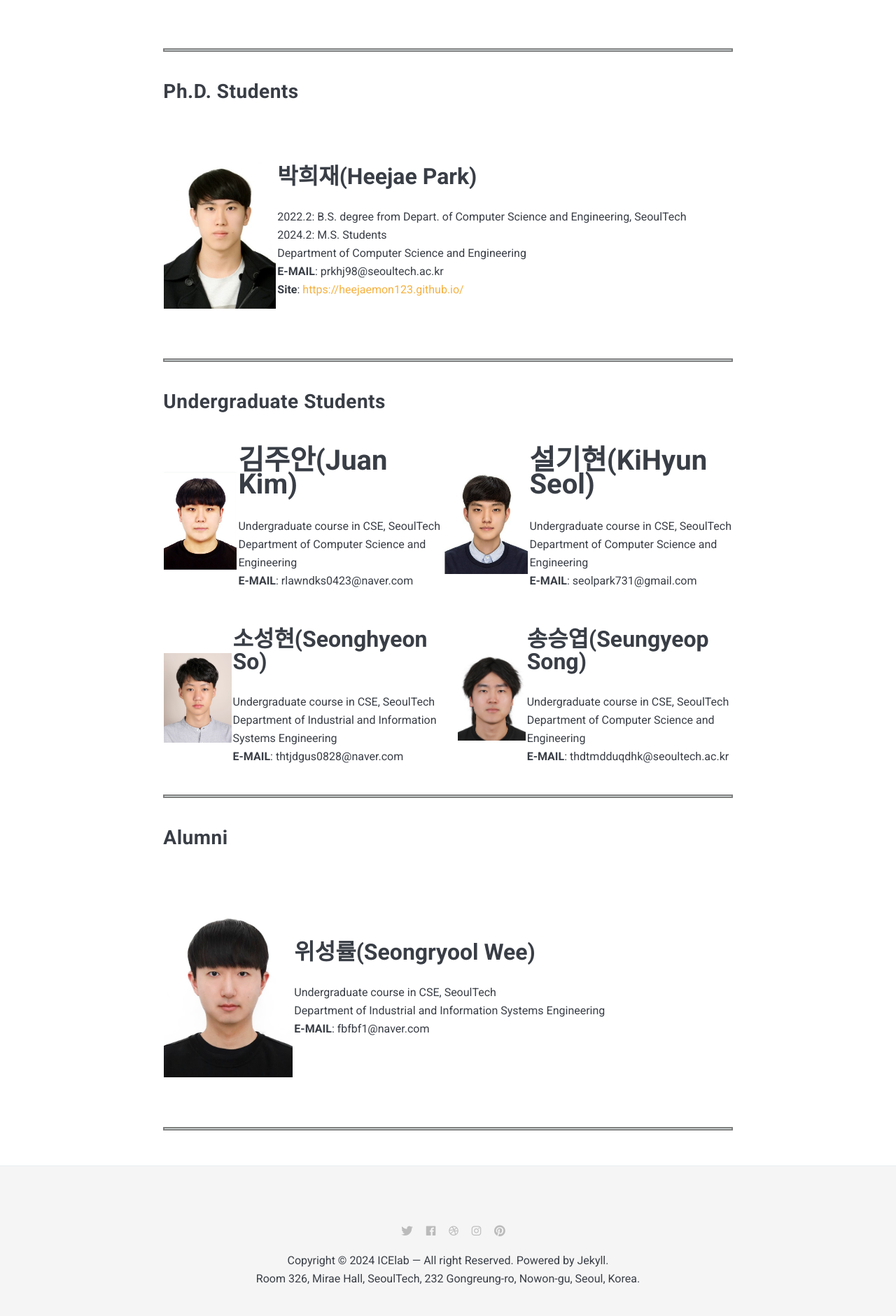
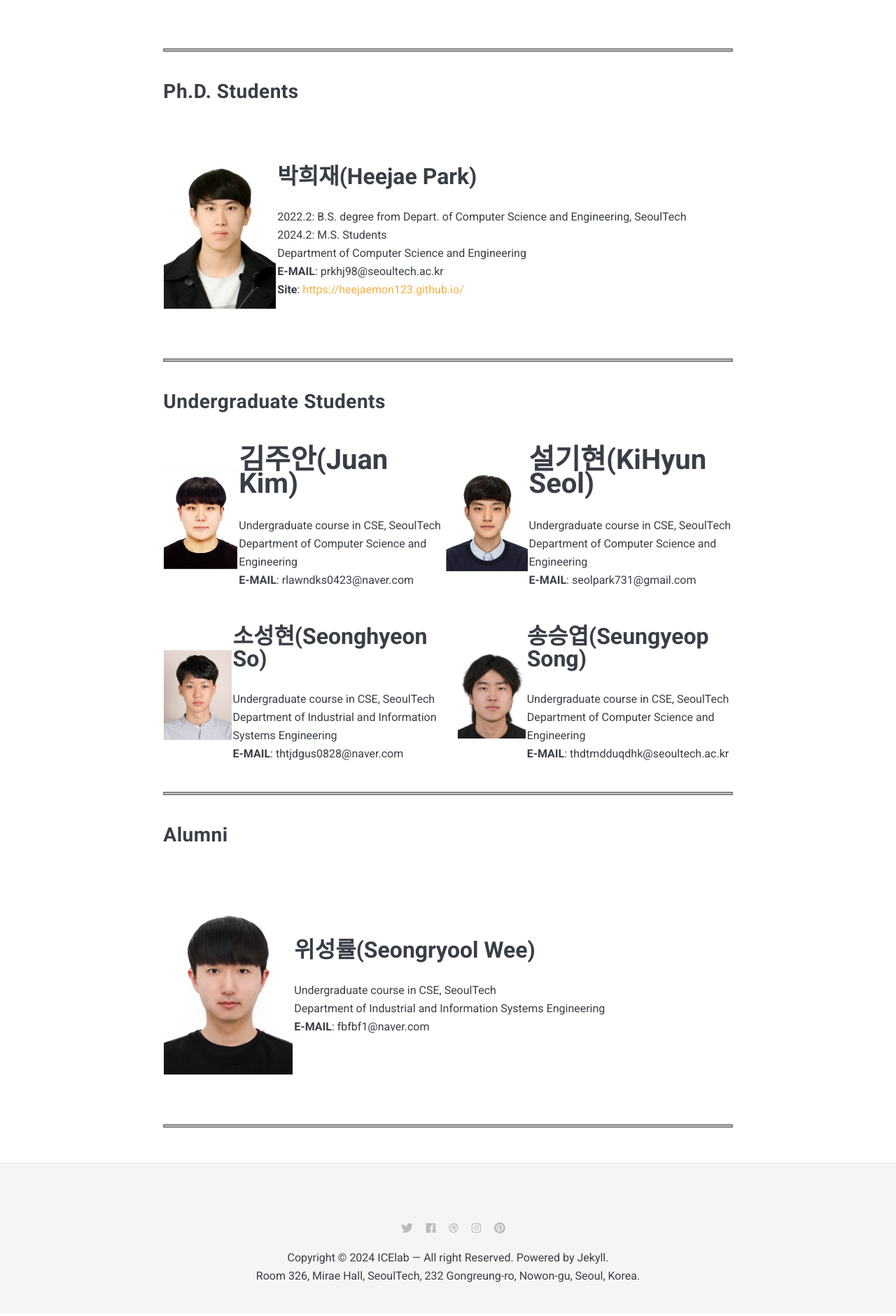
Before and after one commit to Icelab-2020/icelab-2020.github.io, a Jekyll site: the page built from _pages/01_members.md, in a window 1280 px wide. Shown: the part 1159-3039 px from the top of the page at 70% size. Built offline with Jekyll 4.4.1, drawn with Linux system fonts in a browser that asks for light colours; nearby versions of some CDN libraries.

Commit message:
Update 01_members.md

```diff
--- a/_pages/01_members.md
+++ b/_pages/01_members.md
@@ -34,7 +34,7 @@ permalink: /01_members/
 
 |    |   |    |    |
 |:---|:---|:---|:---|
-| ![iot]({{site.baseurl}}/images/jk.jpg){: width="165" height="235"} |  <b><span style="font-size:250%">김주안(Juan Kim)</span></b><br><br> Undergraduate course in CSE, SeoulTech   <br> Department of Computer Science and Engineering  <br> **E-MAIL**: rlawndks0423@naver.com | ![iot]({{site.baseurl}}/images/kh.jpg){: width="190" height="255"} |  <b><span style="font-size:250%">설기현(KiHyun Seol)</span></b><br><br> Undergraduate course in CSE, SeoulTech   <br> Department of Computer Science and Engineering  <br> **E-MAIL**: seolpark731@gmail.com |
+| ![iot]({{site.baseurl}}/images/jk.jpg){: width="165" height="235"} |  <b><span style="font-size:250%">김주안(Juan Kim)</span></b><br><br> Undergraduate course in CSE, SeoulTech   <br> Department of Computer Science and Engineering  <br> **E-MAIL**: rlawndks0423@naver.com | ![iot]({{site.baseurl}}/images/kh.jpg){: width="184" height="235"} |  <b><span style="font-size:250%">설기현(KiHyun Seol)</span></b><br><br> Undergraduate course in CSE, SeoulTech   <br> Department of Computer Science and Engineering  <br> **E-MAIL**: seolpark731@gmail.com |
 
 |    |   |    |    |
 |:---|:---|:---|:---|
```
